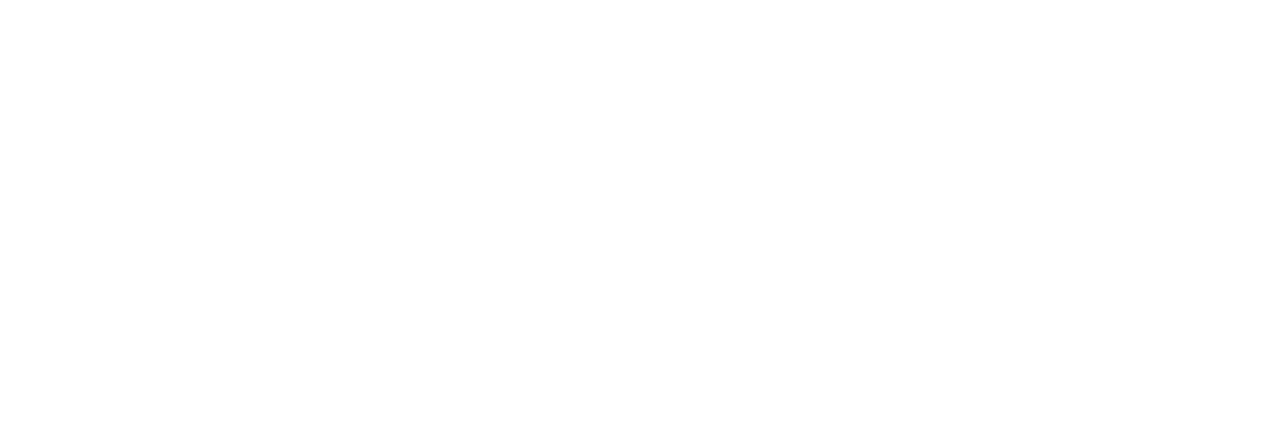
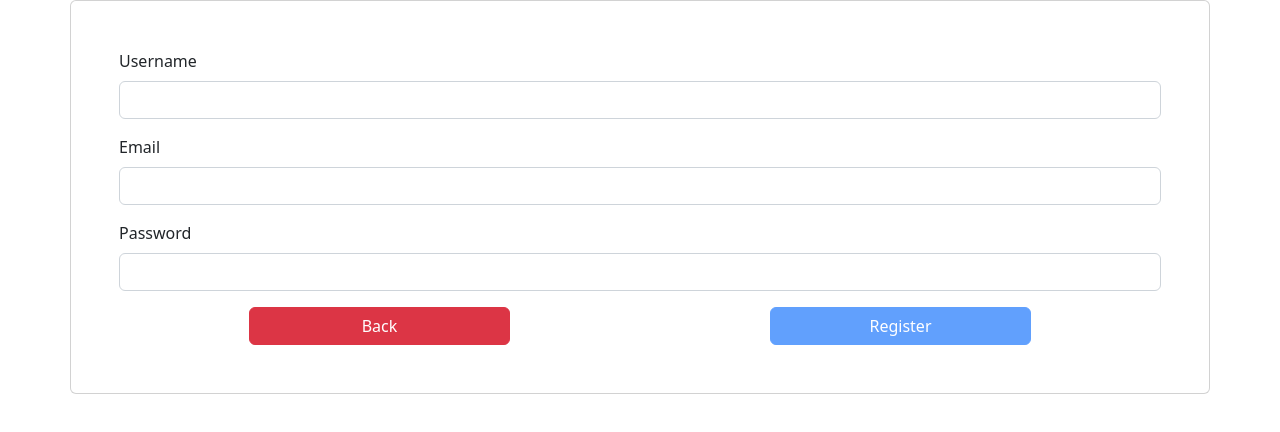
Before and after one commit to EngiSon/recipe, an Angular app in the folder RecipeClient/recipe/: page /register in a window 1280 px wide. Before the commit this address led to /. Shown: the top 432 px of the page. Built offline with nearby package versions, Linux system fonts and the light colour scheme.

Commit message:
Adding recipies updated, registering implemented

```diff
--- a/RecipeClient/recipe/src/app/app-routing.module.ts
+++ b/RecipeClient/recipe/src/app/app-routing.module.ts
@@ -3,6 +3,7 @@
 import { RecipeAddComponent } from './recipe-add/recipe-add.component';
 import { RecipeDetailedComponent } from './recipe-detailed/recipe-detailed.component';
 import { RecipeListComponent } from './recipe-list/recipe-list.component';
+import { RegisterComponent } from './register/register.component';
 
 const routes: Routes = [
   {
@@ -16,6 +17,10 @@
   {
     path: 'recipe/add',
     component: RecipeAddComponent
+  },
+  {
+    path: 'register',
+    component: RegisterComponent
   }
 ];
 
--- a/RecipeClient/recipe/src/app/recipe-add/recipe-add.component.html
+++ b/RecipeClient/recipe/src/app/recipe-add/recipe-add.component.html
@@ -1,16 +1,16 @@
-<form (ngSubmit)="addNewRecipe()">
+<form (ngSubmit)="addNewRecipe()" [formGroup]="recipeForm">
   <div class="container card p-5">
     <div class="input-group mb-3">
       <div class="input-group-prepend">
-        <span class="input-group-text" id="">Name</span>
+        <span class="input-group-text">Name</span>
       </div>
-      <input type="text" [(ngModel)]="recipe.name" class="form-control" name="name" id="name"  required />
+      <input type="text" class="form-control" name="name" formControlName="name" id="name"/>
     </div>
     <div class="input-group mb-3">
       <div class="input-group-prepend">
-        <span class="input-group-text" id="">Food Type</span>
+        <span class="input-group-text">Food Type</span>
       </div>
-        <select class="form-select" [(ngModel)]="recipe.foodType" name="foodType" id="foodType">
+        <select class="form-select" name="foodType" id="foodType">
           <option value="0">Default</option>
           <option value="1">Vegan</option>
           <option value="2">Vegetarian</option>
@@ -20,18 +20,18 @@
     </div>
     <div class="mb-3">
       <label for="ingredients" class="form-label">Ingredients</label>
-      <textarea class="form-control" [(ngModel)]="recipe.ingredients" name="ingredients" id="ingredients" required></textarea>
+      <textarea class="form-control" name="ingredients" formControlName="ingredients" id="ingredients"></textarea>
     </div>
     <div class="mb-3">
       <label for="description" class="form-label">Description</label>
-      <textarea class="form-control" [(ngModel)]="recipe.description" name="description" id="description" required></textarea>
+      <textarea class="form-control" name="description" formControlName="description" id="description"></textarea>
     </div>
     <div class="d-flex justify-content-between">
       <div class="d-grid gap-2 col-3 mx-auto">
         <button class="btn btn-danger" (click)="goBack()">Back</button>
       </div>
       <div class="d-grid gap-2 col-3 mx-auto">
-        <button type="submit" class="btn btn-primary">Save</button>
+        <button type="submit" [disabled]="!recipeForm.valid" class="btn btn-primary">Save</button>
       </div>
     </div>
   </div>
--- a/RecipeClient/recipe/src/app/recipe-add/recipe-add.component.ts
+++ b/RecipeClient/recipe/src/app/recipe-add/recipe-add.component.ts
@@ -1,6 +1,6 @@
 import { Location } from '@angular/common';
 import { Component, OnInit } from '@angular/core';
-import { ActivatedRoute } from '@angular/router';
+import { FormControl, FormGroup, Validators } from '@angular/forms';
 import { Recipe } from '../model/Recipe';
 import { RecipeApiService } from '../service/recipe-api.service';
 
@@ -11,15 +11,14 @@
 })
 export class RecipeAddComponent implements OnInit {
 
-  recipe: Recipe =
-  {
-    id: 0,
-    userId: 1,
-    name: "",
-    foodType: 0,
-    ingredients: "",
-    description: ""
-  }
+  recipeForm: FormGroup = new FormGroup(
+    {
+      name: new FormControl('', [Validators.required, , Validators.minLength(3)]),
+      foodType: new FormControl(0),
+      ingredients: new FormControl('', [Validators.required, Validators.minLength(3)]),
+      description: new FormControl('', [Validators.required, Validators.minLength(3)])
+    }
+  )
 
   constructor(
     private apiSvc: RecipeApiService,
@@ -31,7 +30,16 @@
 
   addNewRecipe(): void
   {
-    this.apiSvc.addNewRecipe(this.recipe)
+    const recipe =
+    {
+      id: 0,
+      userId: 1,
+      name: this.recipeForm.get('name').value,
+      foodType: this.recipeForm.get('foodType').value,
+      ingredients: this.recipeForm.get('ingredients').value,
+      description: this.recipeForm.get('description').value
+    }
+    this.apiSvc.addNewRecipe(recipe)
     this.goBack()
   }
 
--- /dev/null
+++ b/RecipeClient/recipe/src/app/register/register.component.html
@@ -0,0 +1,24 @@
+<form (ngSubmit)="register()" [formGroup]="userForm">
+  <div class="container card p-5">
+    <div class="mb-3">
+      <label for="username" class="form-label">Username</label>
+      <input type="text" class="form-control" name="username" formControlName="username" id="username"/>
+    </div>
+    <div class="mb-3">
+      <label for="email" class="form-label">Email</label>
+      <input type="email" class="form-control" name="email" formControlName="email" id="email"/>
+    </div>
+    <div class="mb-3">
+      <label for="password" class="form-label">Password</label>
+      <input type="password" class="form-control" name="password" formControlName="password" id="password"/>
+    </div>
+    <div class="d-flex justify-content-between">
+      <div class="d-grid gap-2 col-3 mx-auto">
+        <button class="btn btn-danger" (click)="goBack()">Back</button>
+      </div>
+      <div class="d-grid gap-2 col-3 mx-auto">
+        <button type="submit" [disabled]="!userForm.valid" class="btn btn-primary">Register</button>
+      </div>
+    </div>
+  </div>
+</form>
--- /dev/null
+++ b/RecipeClient/recipe/src/app/register/register.component.ts
@@ -0,0 +1,48 @@
+import { Location } from '@angular/common';
+import { Component, OnInit } from '@angular/core';
+import { User } from '../model/User';
+import { RecipeApiService } from '../service/recipe-api.service';
+import { FormControl, FormGroup, Validators } from '@angular/forms';
+
+@Component({
+  selector: 'rec-register',
+  templateUrl: './register.component.html',
+  styleUrls: ['./register.component.scss']
+})
+export class RegisterComponent implements OnInit {
+
+  userForm: FormGroup = new FormGroup(
+    {
+      username: new FormControl('', [Validators.required, , Validators.minLength(3)]),
+      password: new FormControl('', [Validators.required, Validators.minLength(3)]),
+      email: new FormControl('', [Validators.required, Validators.minLength(3)])
+    }
+  )
+
+  constructor(
+    private apiSvc: RecipeApiService,
+    private location: Location
+  ) { }
+
+  ngOnInit(): void {
+  }
+
+  register(): void
+  {
+    const newUser =
+    {
+      id: 0,
+      username: this.userForm.get('username').value,
+      password: this.userForm.get('password').value,
+      email: this.userForm.get('email').value
+    }
+    this.apiSvc.addNewUser(newUser)
+    this.goBack()
+  }
+
+  goBack(): void
+  {
+    this.location.back()
+  }
+
+}
--- a/RecipeClient/recipe/src/app/service/recipe-api.service.ts
+++ b/RecipeClient/recipe/src/app/service/recipe-api.service.ts
@@ -38,4 +38,9 @@
     return firstValueFrom(this.http.get<User>(this.uri + "users/" + id))
   }
 
+  public addNewUser(user: User): Promise<any>
+  {
+    return firstValueFrom(this.http.post(this.uri + "users", user))
+  }
+
 }
```
Also changed, not shown: RecipeClient/recipe/src/app/app.module.ts (+6 -3 lines), RecipeClient/recipe/src/app/register/register.component.scss (added).
